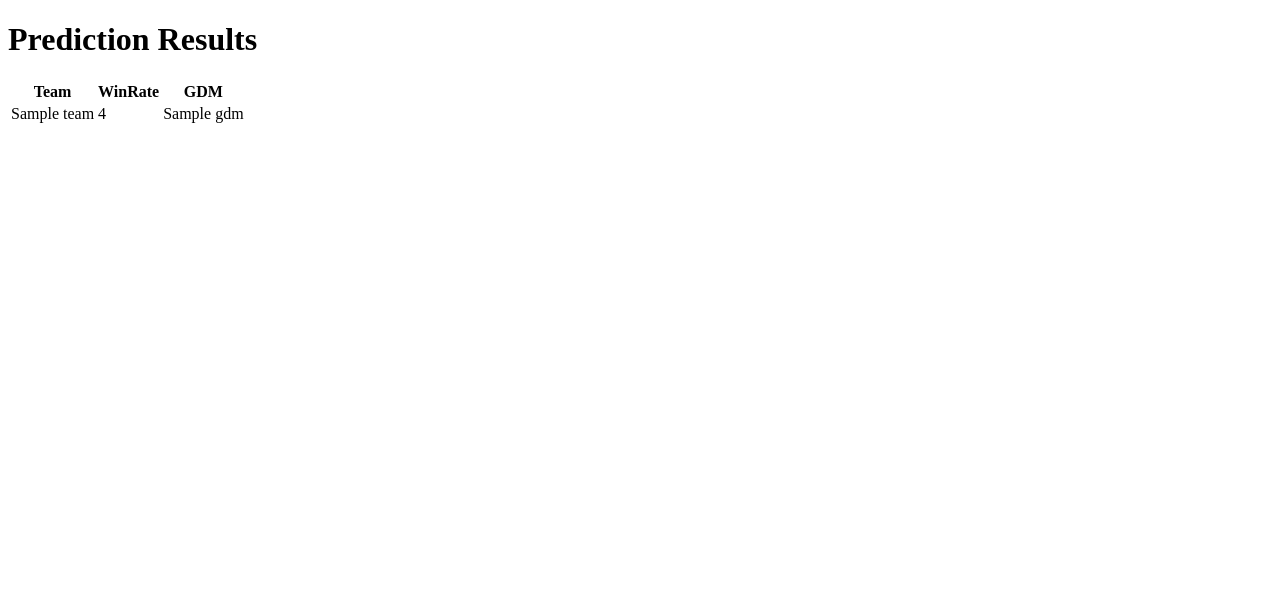
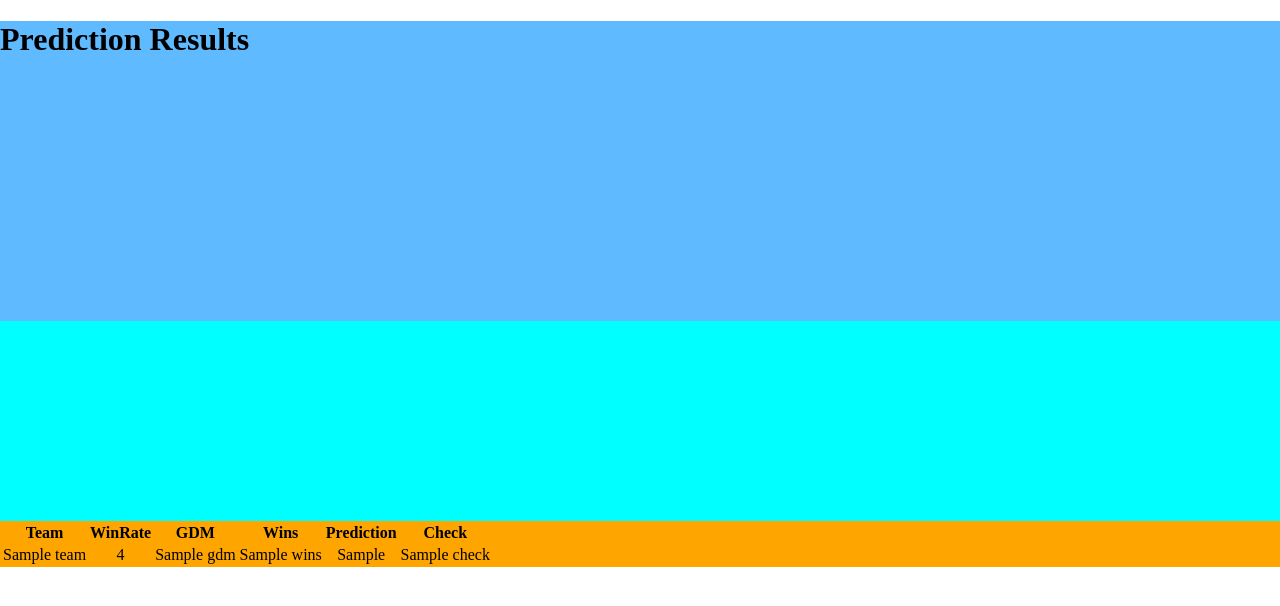
Before and after one commit to pontro/projectMachineLearning, a Flask app: template projectWorlds2024/templates/index.html in a window 1280 px wide. Shown: the top 606 px of the page. Run offline with Flask 3, Linux system fonts and the light colour scheme; the template is opened without the code that fills it: most values are stand-ins (such as "Sample title", 1, 10 or a date in 2020).

Commit message:
html and css done

```diff
--- a/projectWorlds2024/app.js
+++ b/projectWorlds2024/app.js
@@ -1,3 +1,5 @@
+//no funciona
+
 document.addEventListener('DOMContentLoaded', function () {
     // Hacer una solicitud al servidor para obtener los resultados
     fetch('/obtener_resultados')  // Ajusta la ruta según tu configuración del servidor
--- /dev/null
+++ b/projectWorlds2024/static/style.css
@@ -0,0 +1,38 @@
+head{
+    margin: 0px;
+}
+
+.titulo{
+    margin: 0px;
+}
+
+header{
+    background-color: rgb(95, 186, 255);
+    display: block;
+    width: auto;
+    height: 300px;
+    margin: 0px;
+    top: 0px;
+}
+
+.mar{
+    background-color: aqua;
+    display: block;
+    width: auto;
+    height: 200px;
+    margin: 0px;
+}
+
+body{
+    margin: 0px;
+}
+
+.predictions{
+    background-color: orange;
+    width: auto;
+    position: relative;
+    text-align: center;
+    display: block;
+    bottom: 0px;
+    margin: 0px;
+}
--- a/projectWorlds2024/templates/index.html
+++ b/projectWorlds2024/templates/index.html
@@ -1,31 +1,45 @@
 <!DOCTYPE html>
-<html lang="en">
+<html lang="es">
 <head>
     <meta charset="UTF-8">
     <meta name="viewport" content="width=device-width, initial-scale=1.0">
-    <title>Prediction Results</title>
+    <link rel="stylesheet" href="{{ url_for('static', filename='style.css') }}">
+    <title class="titulo">Prediction Results</title>
 </head>
 <body>
+    <header>
         <h1>Prediction Results</h1>
+    </header>
+
+    <div class="mar">
+    </div>
+
+    <div class="predictions">
         <table>
             <thead>
                 <tr>
                     <th>Team</th>
                     <th>WinRate</th>
                     <th>GDM</th>
-                <!-- Add other columns based on your DataFrame structure -->
+                    <th>Wins</th>
+                    <th>Prediction</th>
+                    <th>Check</th>
                 </tr>
             </thead>
+
             <tbody>
                 {% for result in results %}
                     <tr>
                         <td>{{ result.Team }}</td>
                         <td>{{ result.WinRate }}</td>
                         <td>{{ result.GDM }}</td>
-                    <!-- Add other columns based on your DataFrame structure -->
+                        <td>{{ result.Wins }}</td>
+                        <td>{{ result.WinsPred }}</td>
+                        <td>{{ result.Check }}</td>
                     </tr>
                 {% endfor %}
             </tbody>
         </table>
+    </div>
 </body>
 </html>
```
Also changed, not shown: projectWorlds2024/style.css (deleted). Lines whose indentation alone changed are shown as unchanged.
